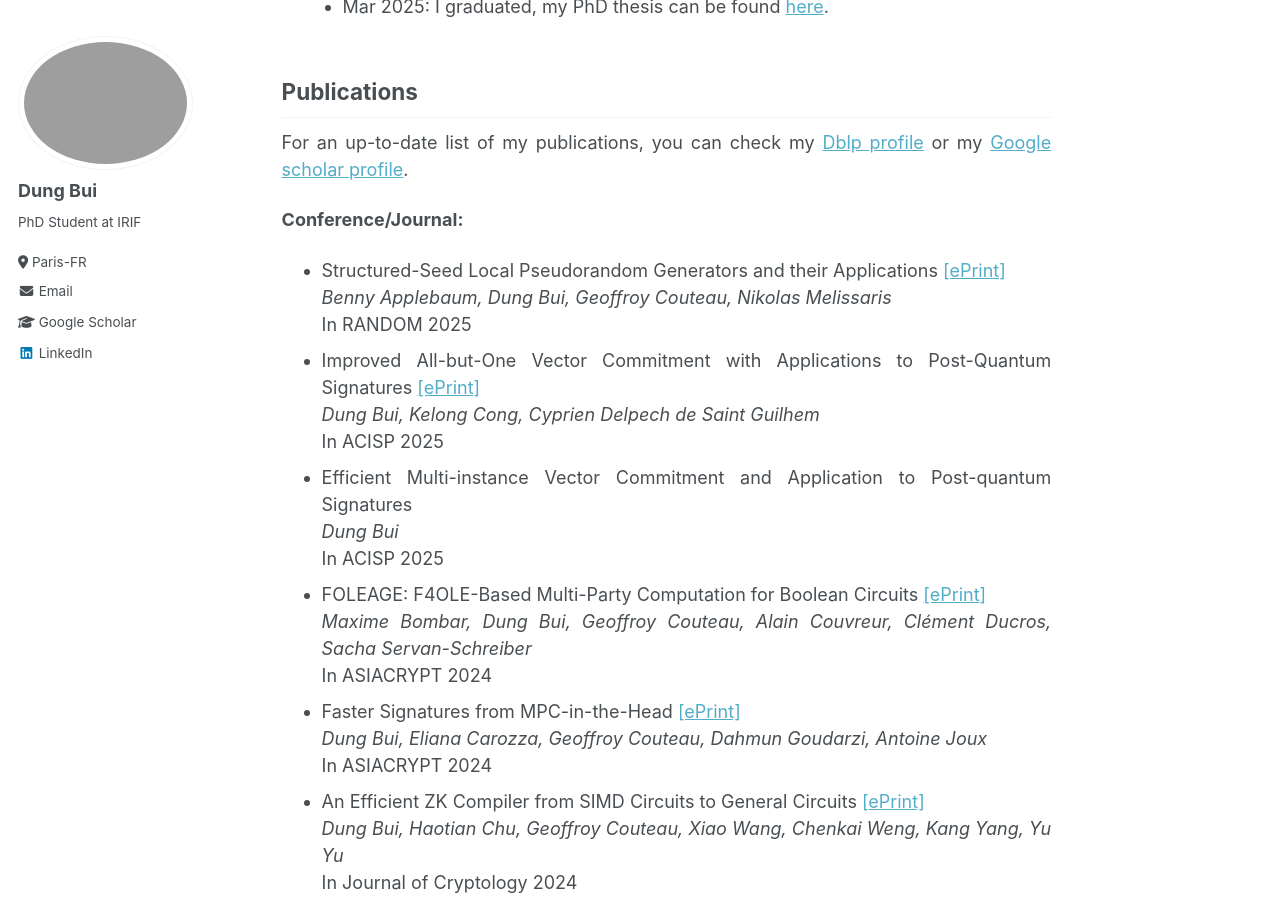
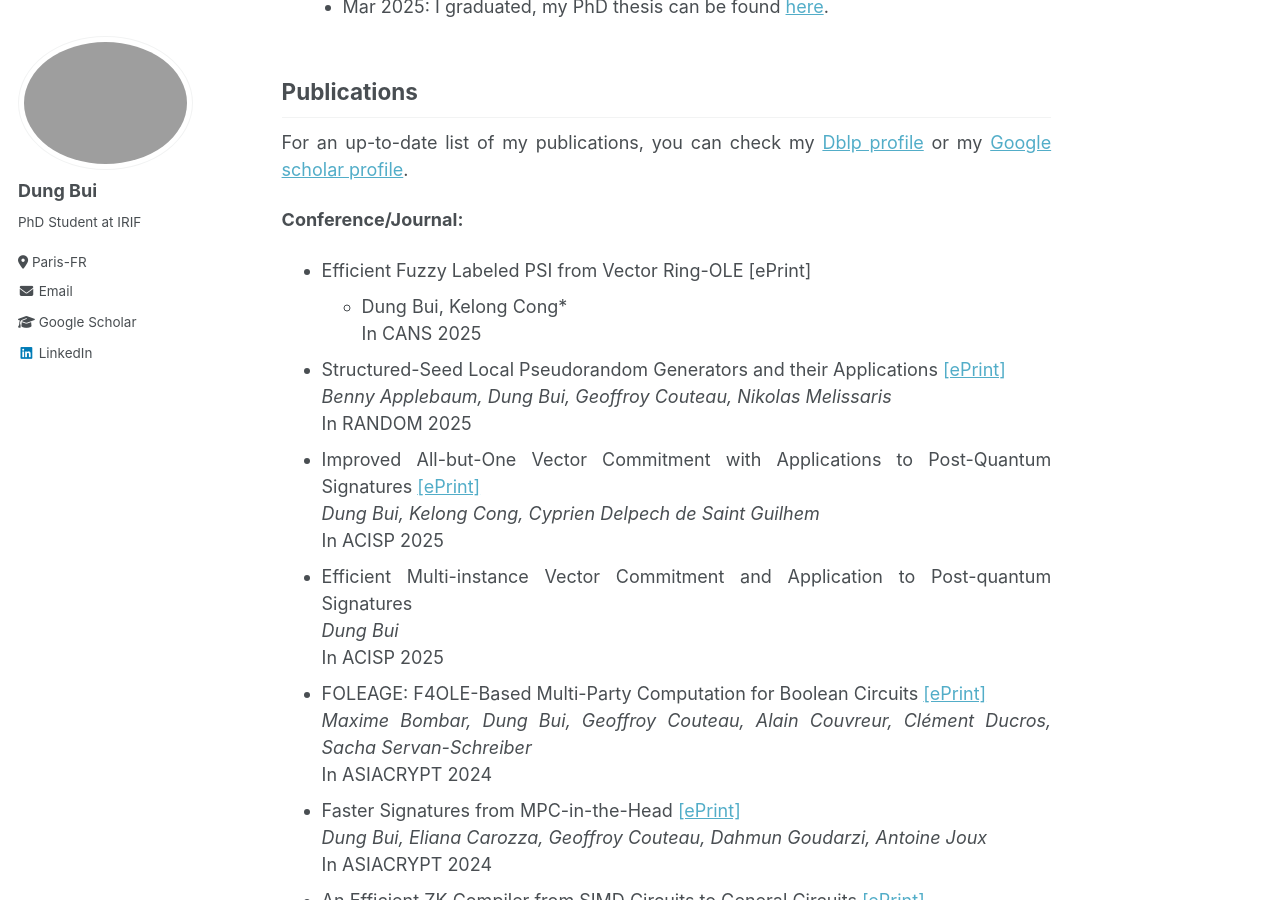
Before and after one commit to dungbui15/dungbui15.github.io, a Jekyll site: the page built from _pages/about.md, in a window 1280 px wide and 900 px high, scrolled down 943 px. Built offline with Jekyll 4.4.1, drawn with Linux system fonts in a browser that asks for light colours.

Commit message:
Update about.md

```diff
--- a/_pages/about.md
+++ b/_pages/about.md
@@ -59,6 +59,9 @@ Before starting my PhD, I interned at [XLIM](https://www.xlim.fr/en) in the summ
 For an up-to-date list of my publications, you can check my [Dblp profile](https://dblp.uni-trier.de/pid/127/1711.html) or my [Google scholar profile](https://scholar.google.com/citations?user=StGOHMUAAAAJ&hl=en&authuser=1).
 
 **Conference/Journal:**
+- Efficient Fuzzy Labeled PSI from Vector Ring-OLE [ePrint]
+  * Dung Bui, Kelong Cong* <br>
+  In CANS 2025
 - Structured-Seed Local Pseudorandom Generators and their Applications [[ePrint]](https://eprint.iacr.org/2024/1027)
   *Benny Applebaum, Dung Bui, Geoffroy Couteau, Nikolas Melissaris* <br>
   In RANDOM 2025
```
